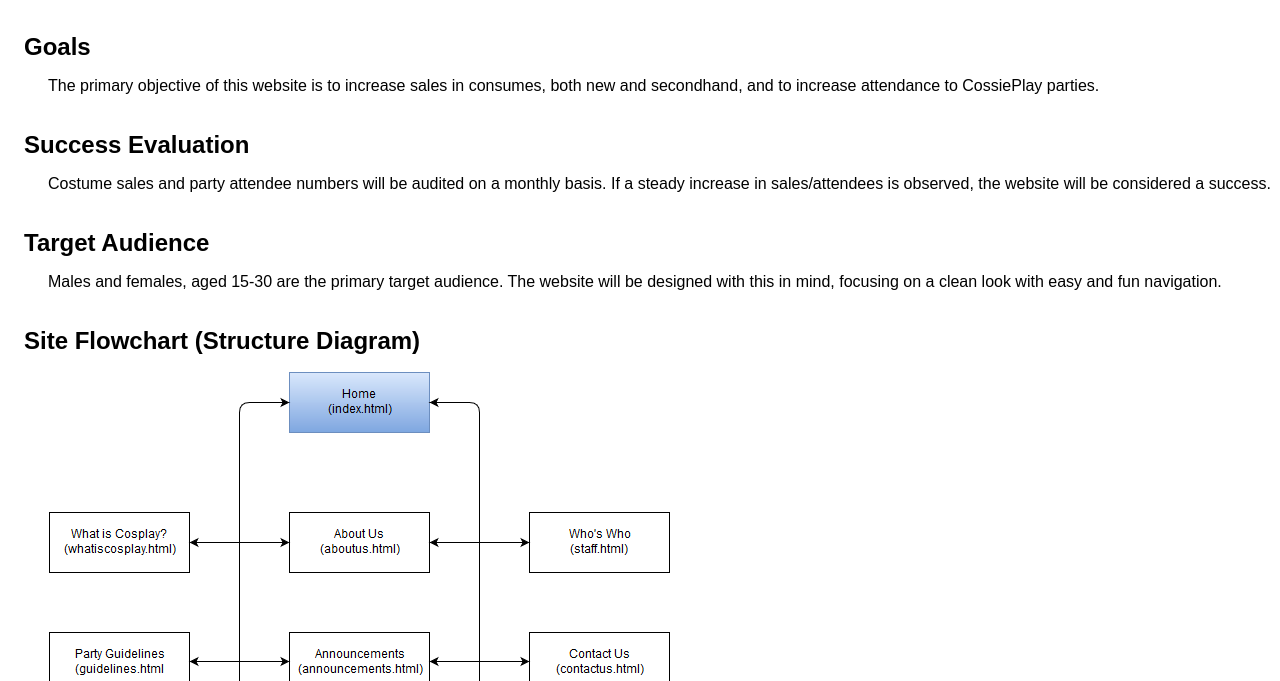
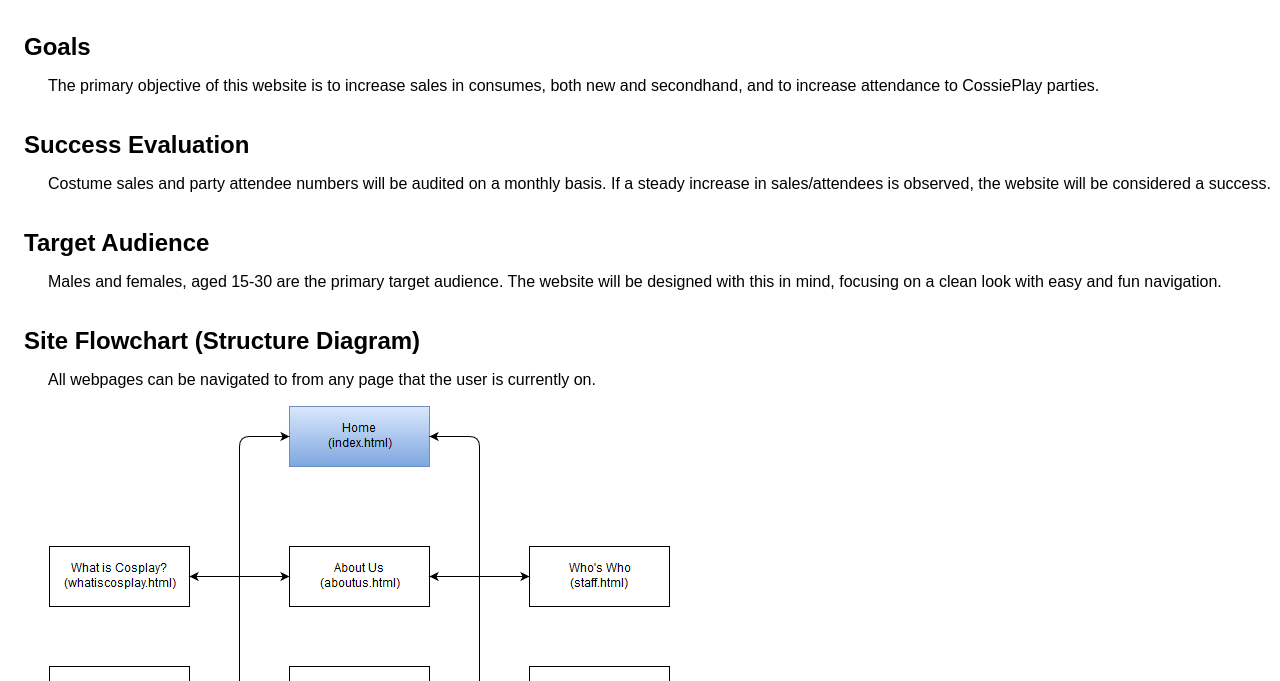
Before and after one commit to Agius90/CP1406-Task-1, a plain HTML site: page plan.html in a window 1280 px wide. Shown: the part 119-800 px from the top of the page. Drawn offline with Linux system fonts and the light colour scheme.

Commit message:
Edited plan
Edited plan.html

```diff
--- a/plan.html
+++ b/plan.html
@@ -21,6 +21,7 @@
 <h2>Target Audience</h2>
 <p>Males and females, aged 15-30 are the primary target audience. The website will be designed with this in mind, focusing on a clean look with easy and fun navigation.</p>
 <h2>Site Flowchart (Structure Diagram)</h2>
+<p>All webpages can be navigated to from any page that the user is currently on.</p>
 <p><img src="images/flowchart.png" width="623" height="543" alt=""/></p>
 <h2>GitHub Repository</h2>
 <p><a href="https://github.com/Agius90/CP1406-Task-1">Agius90</a></p>
```
